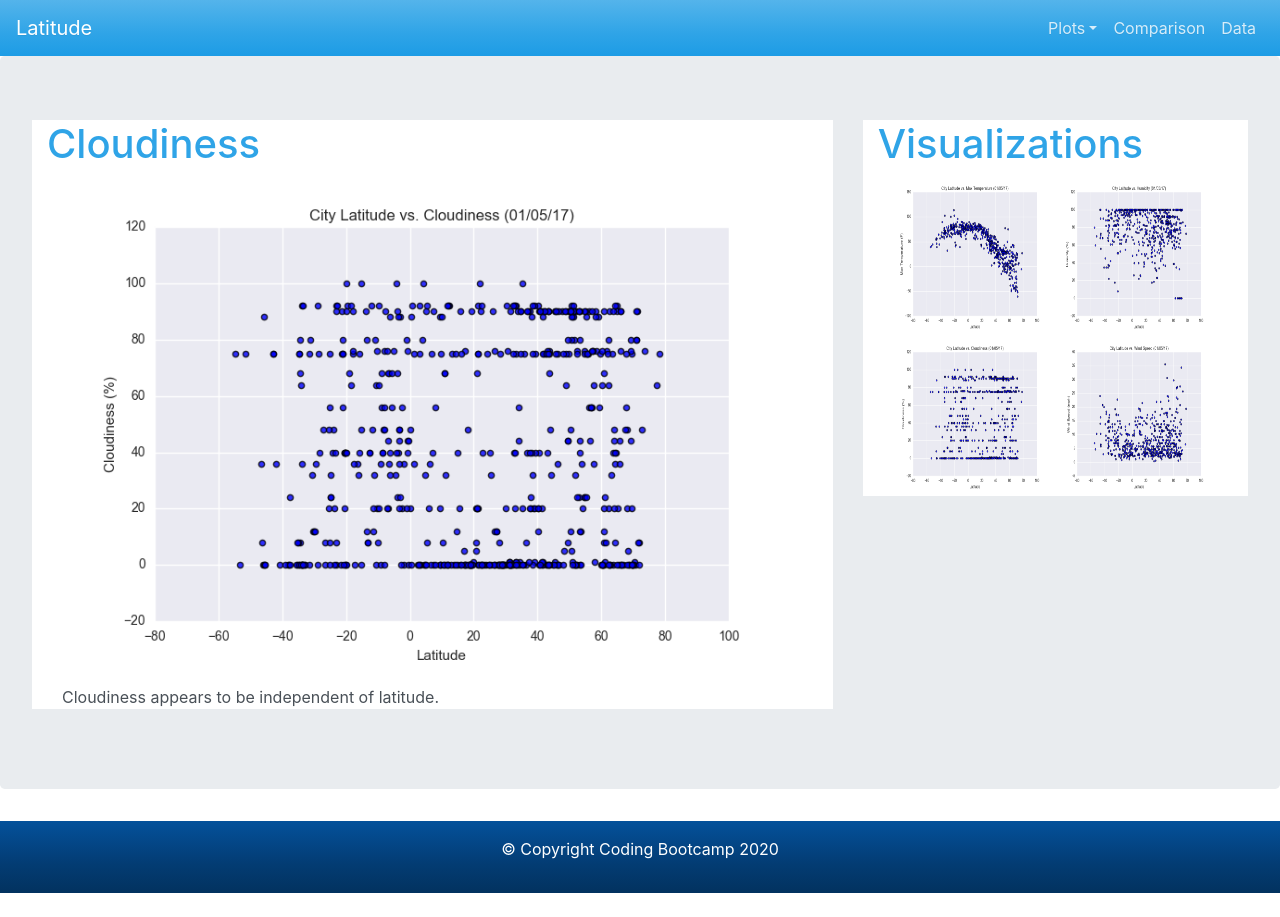
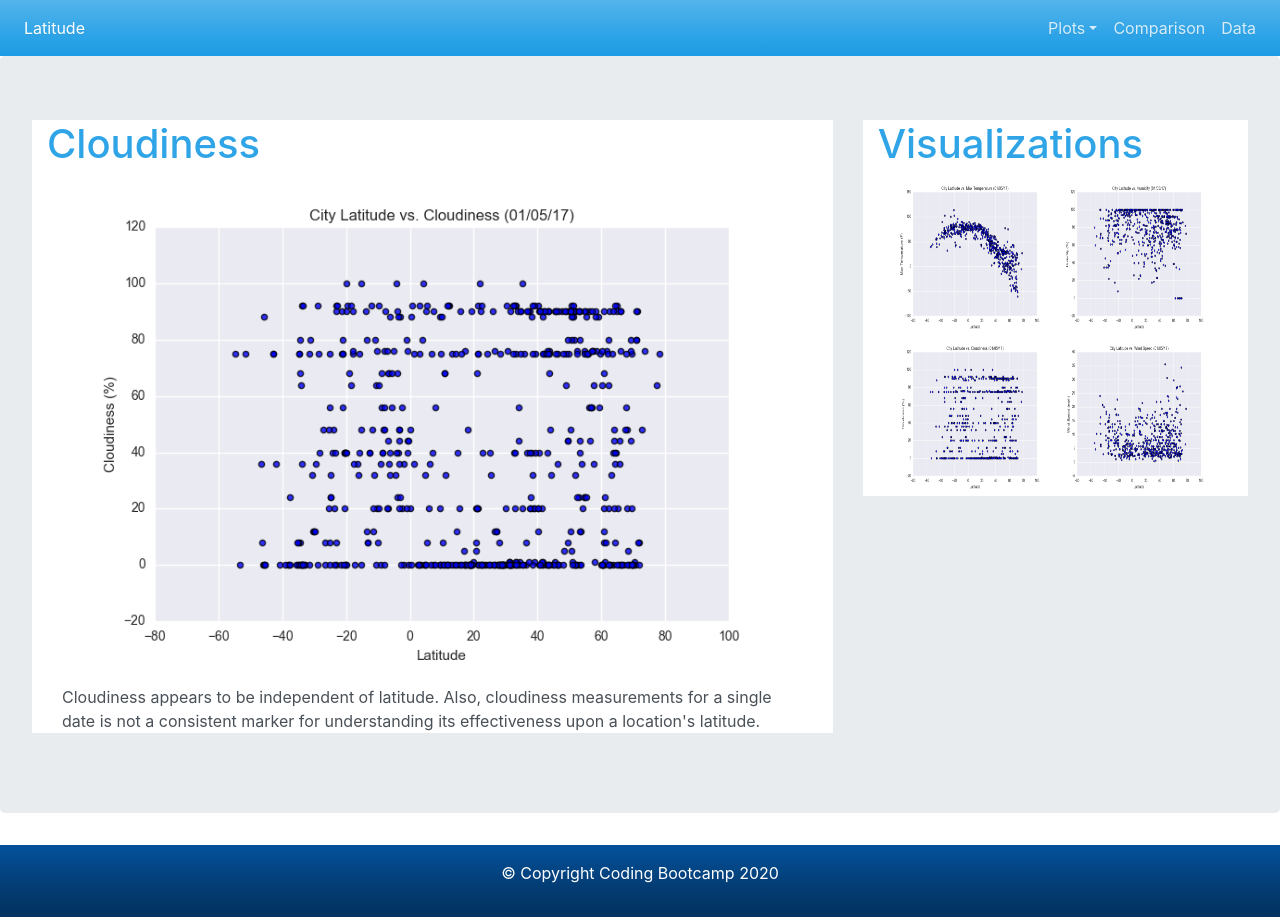
Before and after one commit to solrey3/Web-Design-Challenge, a plain HTML site: page WebVisualizations/visualization3.html in a window 1280 px wide. Before the commit the page ends 893 px from the top, so only its background shows below. Drawn offline with nearby package versions, Linux system fonts and the light colour scheme.

Commit message:
update html files

```diff
--- a/WebVisualizations/visualization3.html
+++ b/WebVisualizations/visualization3.html
@@ -12,12 +12,15 @@
 
 <body>
 
-    <nav class="navbar navbar-expand-lg navbar-dark bg-primary">
-        <a class="navbar-brand" href="./index.html">Latitude</a>
-        <button class="navbar-toggler" type="button" data-toggle="collapse" data-target="#navbarColor01" aria-controls="navbarColor01" aria-expanded="false" aria-label="Toggle navigation">
-            <span class="navbar-toggler-icon"></span>
-        </button>
-        <div class="navbar-collapse collapse" id="navbarColor01">
+    <nav class="navbar navbar-expand-md navbar navbar-expand-md navbar-expand-lg navbar-dark bg-primary">
+        <div class="navbar-collapse collapse w-100 order-1 order-md-0 dual-collapse2">
+            <ul class="navbar-nav mr-auto">
+                <li class="nav-item active">
+                    <a class="nav-link active" href="./index.html">Latitude</a>
+                </li>
+            </ul>
+        </div>
+        <div class="navbar-collapse collapse w-100 order-3 dual-collapse2">
             <ul class="navbar-nav ml-auto">
                 <li class="nav-item dropdown">
                   <a class="nav-link dropdown-toggle" data-toggle="dropdown" href="#" role="button" aria-haspopup="true" aria-expanded="false">Plots</a>
@@ -41,19 +44,20 @@
     <div class="content">
         <div class="jumbotron">
             <div class="row">
-                <div class="col-sm-12 col-md-12 col-lg-8">
+                <div class="col-sm-12 col-md-8">
                     <div class="box">
                         <div class="page-header">
                             <h1 class="title">Cloudiness</h1>
                         </div>
                         <div class="box">
                           	<img src="./assets/images/Fig3.png" alt="Latitude vs. Cloudiness" class="img-fluid">
-                           	<p class="category">Cloudiness appears to be independent of latitude.
+                           	<p class="category">Cloudiness appears to be independent of latitude. Also, cloudiness measurements for a single date is not a consistent marker for understanding its effectiveness upon a location's latitude.
 	                        </p>
                         </div>
                     </div>
                 </div>
-                <div class="col-sm-12 col-md-12 col-lg-4">
+
+                <div class="col-sm-12 col-md-4">
                     <div class="box">
                         <div class="page-header">
                             <h1 class="title">Visualizations</h1>
```
Also changed, not shown: WebVisualizations/Comparisons.html (+9 -6 lines), WebVisualizations/visualization1.html (+13 -10 lines), WebVisualizations/visualization2.html (+13 -8 lines), WebVisualizations/visualization4.html (+12 -8 lines).
